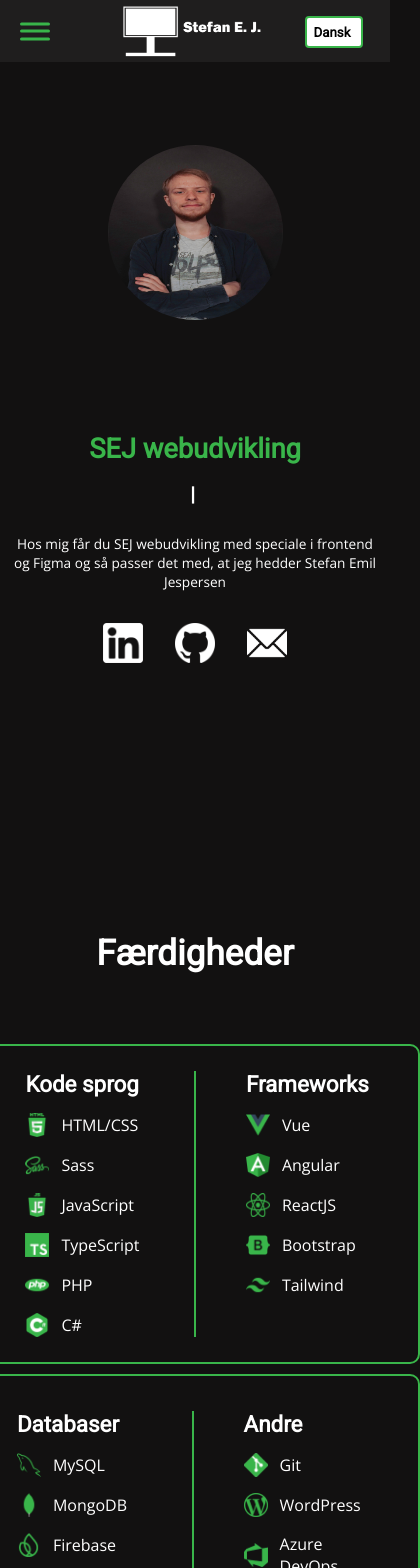
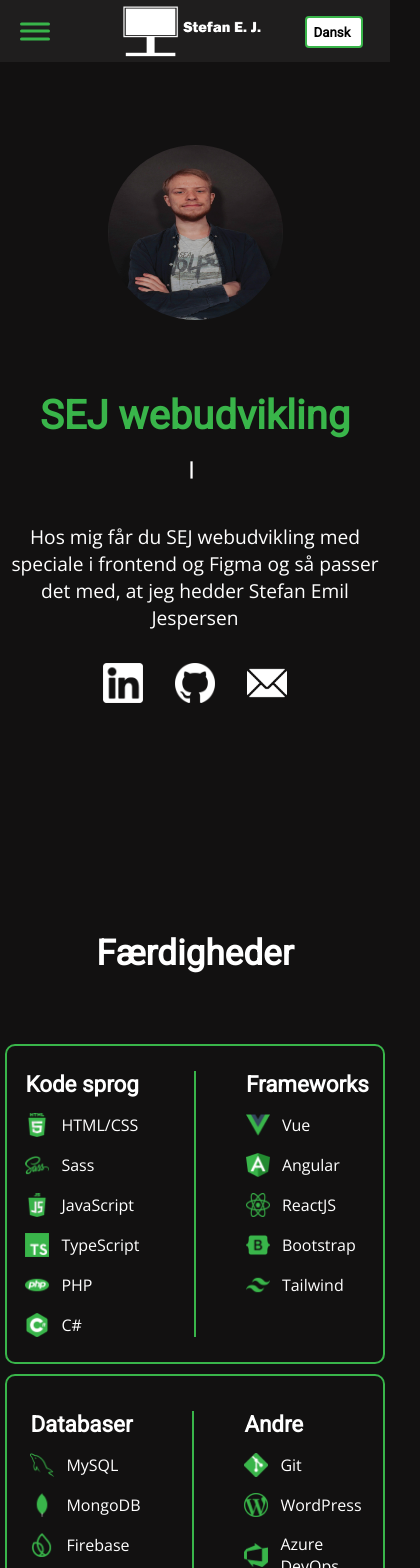
Before and after one commit to sej3686/vue-portfolio, a Vue app: page / in a window 390 px wide. Shown: the top 1568 px of the page, 420 px wide, since content can reach past the window. Built offline with nearby package versions, Linux system fonts and the light colour scheme.

Commit message:
fixed responsiveness

```diff
--- a/src/assets/sass/responsive.scss
+++ b/src/assets/sass/responsive.scss
@@ -518,24 +518,11 @@ $darkGreenColor: #228a30;
         margin-top: 3em;
 
         h1 {
-          font-size: 7vw;
-        }
-
-        .typing {
-          font-size: 5vw;
-
-          .blinking-cursor {
-            font-size: 5vw;
-          }
-
-          .typed-text {
-            font-size: 5vw;
-          }
+          font-size: 2.5rem;
         }
       }
 
       p {
-        font-size: 3.5vw;
         text-align: center;
       }
     }
@@ -546,9 +533,21 @@ $darkGreenColor: #228a30;
     }
   }
 
+  #skills {
+    height: 130vh;
+
+    .skills-wrapper {
+      margin-top: 2em;
+
+      .skills-box {
+        width: 380px;
+      }
+    }
+  }
+
   //Contact
   #contact {
-    margin-top: 35em;
+    margin-top: 45em;
 
     .contact-container {
       .form-box {
@@ -638,6 +637,10 @@ $darkGreenColor: #228a30;
     }
   }
 
+  #projects {
+    margin-top: 22em;
+  }
+
   #about {
     .about-wrapper {
       .about-text {
--- a/src/components/AboutMe/AboutMe.vue
+++ b/src/components/AboutMe/AboutMe.vue
@@ -74,7 +74,7 @@ $orangeColor: #e08814;
 
 #about {
   background-color: transparent;
-  margin-bottom: 15em;
+  margin-top: 15em;
   width: 100%;
 
   h3 {
```
